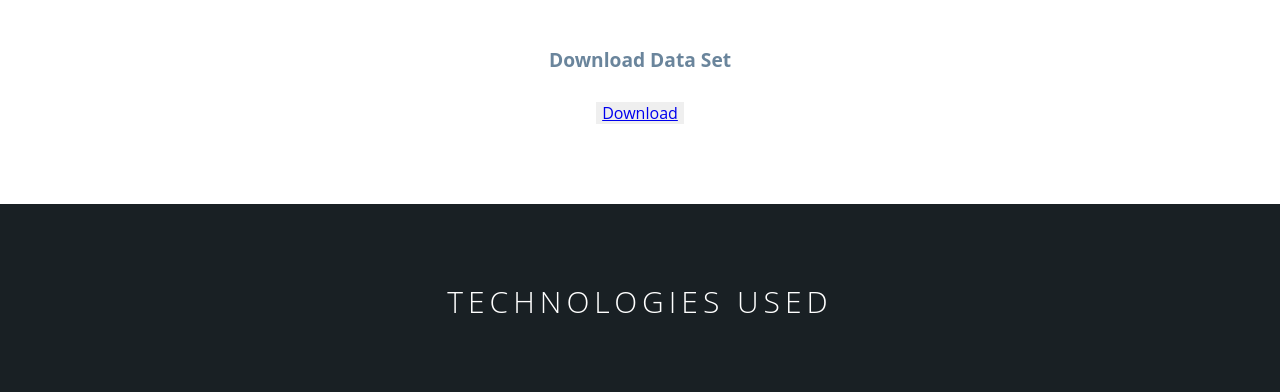
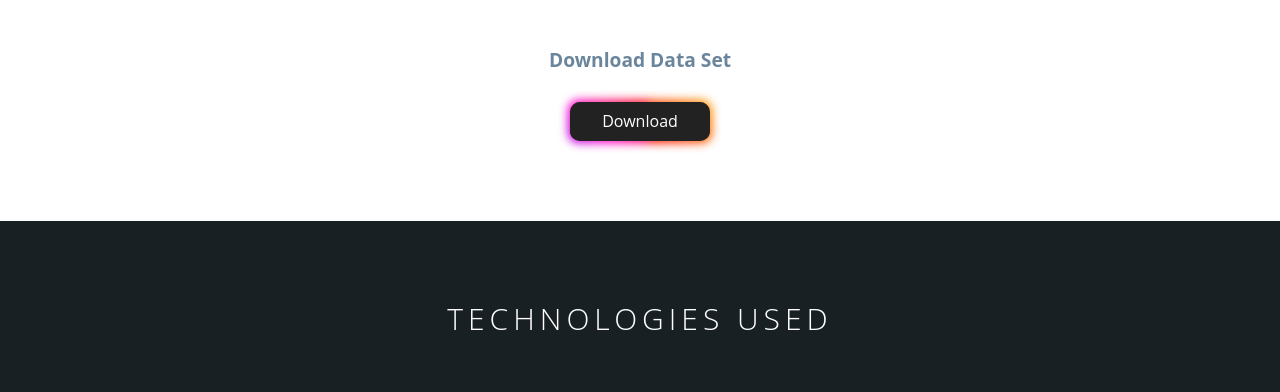
Before and after one commit to Beastdzns/dsv_project, a plain HTML site: page index.html in a window 1280 px wide. Shown: the part 1899-2291 px from the top of the page. Drawn offline with Linux system fonts and the light colour scheme; a script that the page names is missing.

Commit message:
Download Button Dataset

```diff
--- a/css/webflow-style.css
+++ b/css/webflow-style.css
@@ -2619,3 +2619,75 @@ p {
     width: 35%;
   }
 }
+
+.datalink {
+  padding: 0.6em 2em;
+  border: none;
+  outline: none;
+  color: rgb(255, 255, 255);
+  background: #111;
+  cursor: pointer;
+  position: relative;
+  z-index: 0;
+  border-radius: 10px;
+  user-select: none;
+  -webkit-user-select: none;
+  touch-action: manipulation;
+}
+
+.datalink:before {
+  content: "";
+  background: linear-gradient(
+    45deg,
+    #ff0000,
+    #ff7300,
+    #fffb00,
+    #48ff00,
+    #00ffd5,
+    #002bff,
+    #7a00ff,
+    #ff00c8,
+    #ff0000
+  );
+  position: absolute;
+  top: -2px;
+  left: -2px;
+  background-size: 400%;
+  z-index: -1;
+  filter: blur(5px);
+  -webkit-filter: blur(5px);
+  width: calc(100% + 4px);
+  height: calc(100% + 4px);
+  animation: glowing-datalink 20s linear infinite;
+  transition: opacity 0.3s ease-in-out;
+  border-radius: 10px;
+}
+
+@keyframes glowing-datalink {
+  0% {
+    background-position: 0 0;
+  }
+  50% {
+    background-position: 400% 0;
+  }
+  100% {
+    background-position: 0 0;
+  }
+}
+
+.datalink:after {
+  z-index: -1;
+  content: "";
+  position: absolute;
+  width: 100%;
+  height: 100%;
+  background: #222;
+  left: 0;
+  top: 0;
+  border-radius: 10px;
+}
+
+.btn-link {
+  text-decoration: none;
+  color: inherit;
+}
```
